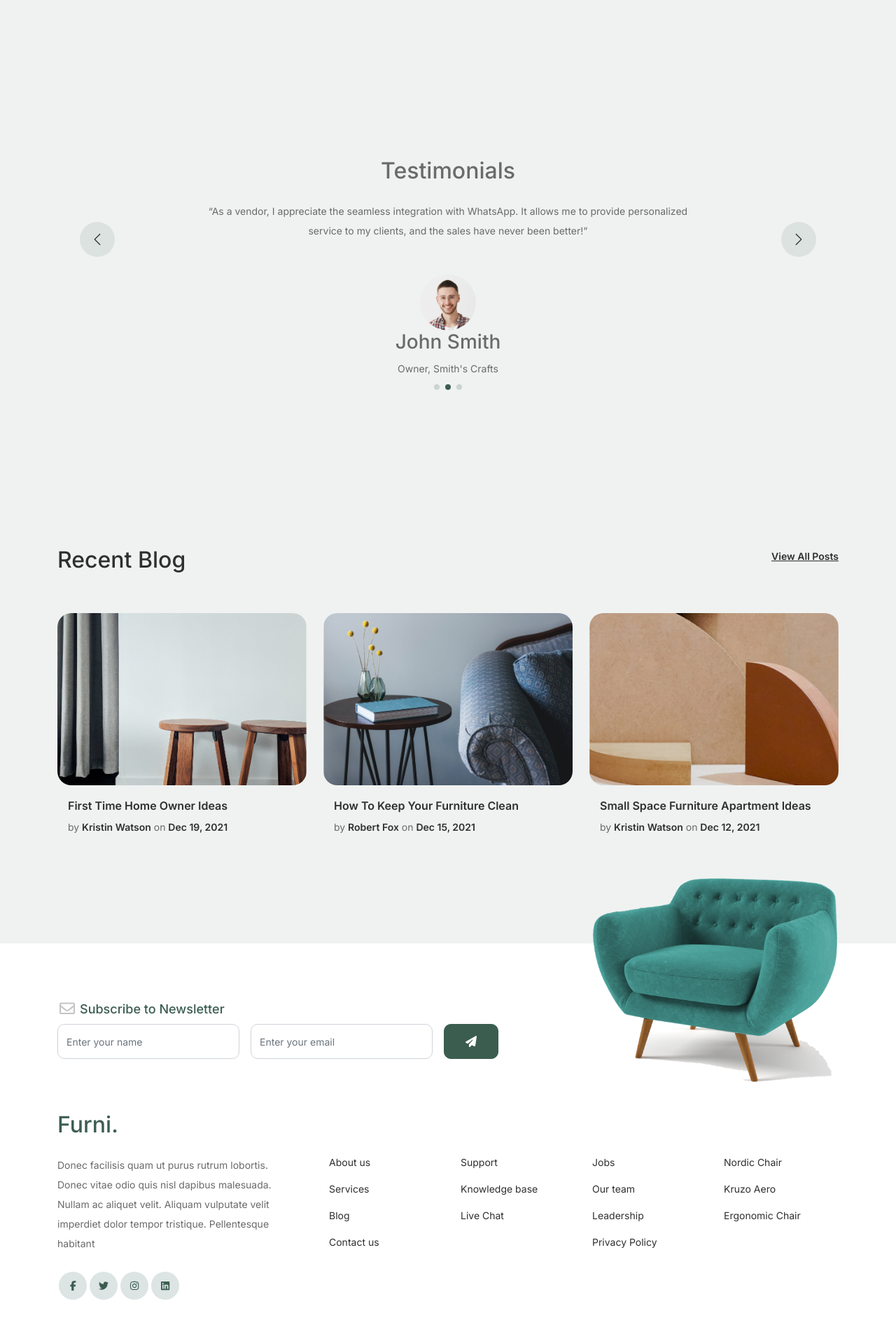
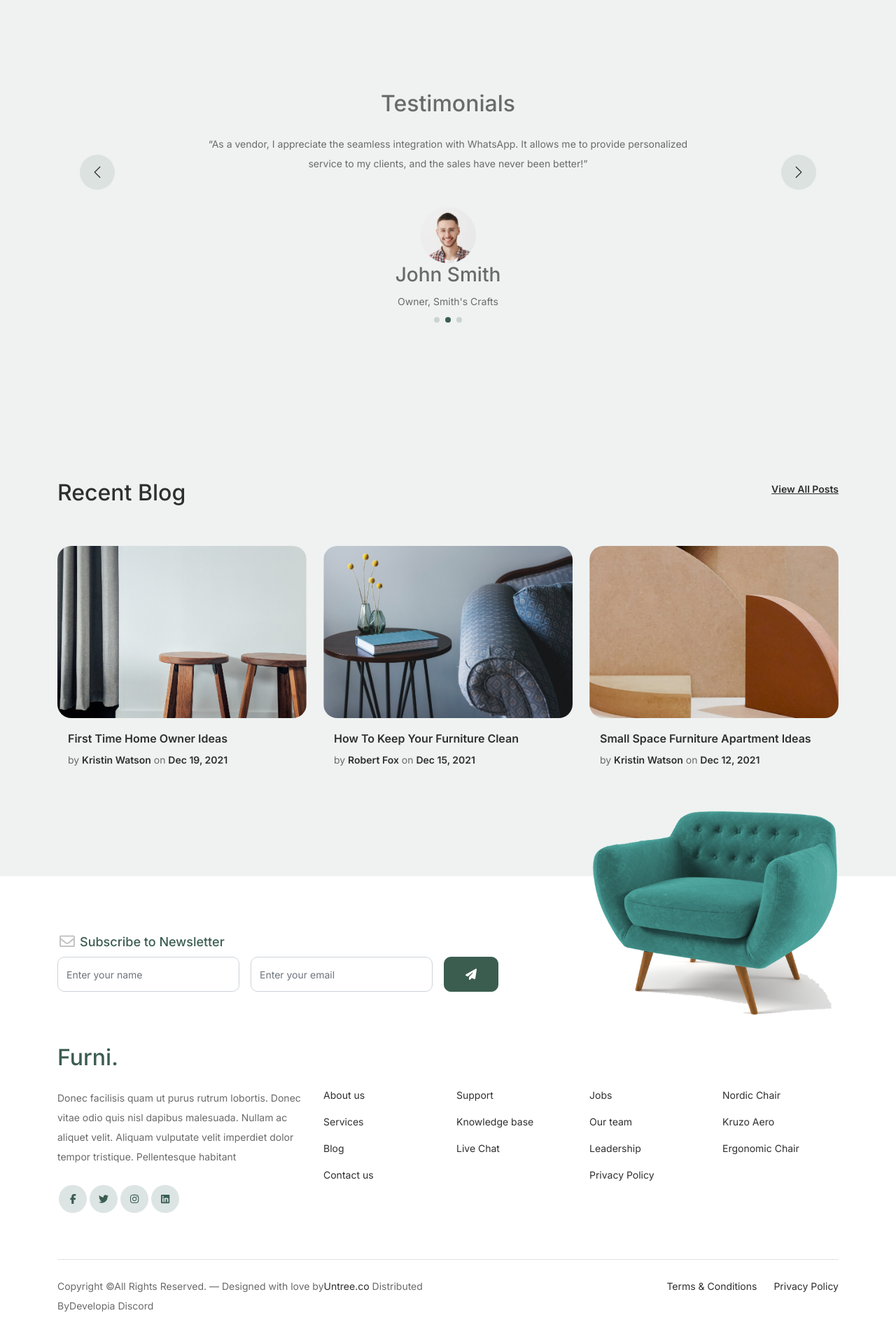
Before and after one commit to thomsontochi/Developia_Discord_frontend_repo, a React (Vite) app: page / in a window 1280 px wide. Shown: the part 3094-5000 px from the top of the page at 70% size. Built offline with nearby package versions, Linux system fonts and the light colour scheme.

Commit message:
css modification

```diff
--- a/public/assets/css/style.css
+++ b/public/assets/css/style.css
@@ -141,6 +141,9 @@ a {
         .hero .hero-img-wrap img {
           right: 0px;
           left: -100px; } }
+
+
+
       @media (min-width: 992px) {
         .hero .hero-img-wrap img {
           left: 0px;
@@ -165,6 +168,11 @@ a {
       @media (min-width: 1200px) {
         .hero .hero-img-wrap:after {
           top: -40px; } }
+
+          @media (max-width: 375px), (max-width: 414px), (max-width: 430px) {
+            .hero .hero-img-wrap:after{
+              right: -2px; }
+          }
 
 .btn {
   font-weight: 600;
@@ -430,7 +438,7 @@ a {
       z-index: -1; }
 
 .testimonial-section {
-  padding: 7rem 0 7rem 0;
+  padding: 1rem 0 7rem 0;
   }
 
 .testimonial-slider-wrap {
@@ -614,6 +622,13 @@ a {
     @media (min-width: 992px) {
       .footer-section .links-wrap {
         margin-top: 54px; } }
+
+        @media (max-width: 375px), (max-width: 414px), (max-width: 430px){
+          .marginTop{
+            margin-top: 3rem;
+          }
+        }
+
     .footer-section .links-wrap ul li {
       margin-bottom: 10px; }
   .footer-section .footer-logo-wrap .footer-logo {
--- a/src/components/layouts/Footer.jsx
+++ b/src/components/layouts/Footer.jsx
@@ -42,7 +42,7 @@ const Footer = () => {
     </div>
 
     <div class="row">
-      <div class="col-lg-8">
+      <div class="col-lg-8 marginTop">
         <div class="subscription-form">
           <h3 class="d-flex align-items-center"><span class="me-1">
             <img src={envelope_Image}alt="Image" className="img-fluid" />
@@ -66,7 +66,7 @@ const Footer = () => {
       </div>
     </div>
 
-    <div class="row g-5 mb-5">
+    <div class="row mb-5">
       <div class="col-lg-4">
         <div class="mb-4 footer-logo-wrap"><a href="#" class="footer-logo">Furni<span>.</span></a></div>
         <p class="mb-4">Donec facilisis quam ut purus rutrum lobortis. Donec vitae odio quis nisl dapibus malesuada. Nullam ac aliquet velit. Aliquam vulputate velit imperdiet dolor tempor tristique. Pellentesque habitant</p>
@@ -80,7 +80,7 @@ const Footer = () => {
       </div>
 
       <div className="col-lg-8">
-        <div className="row links-wrap">
+        <div className="row  links-wrap">
 
           { menuData.map((data)=>{
 
```
